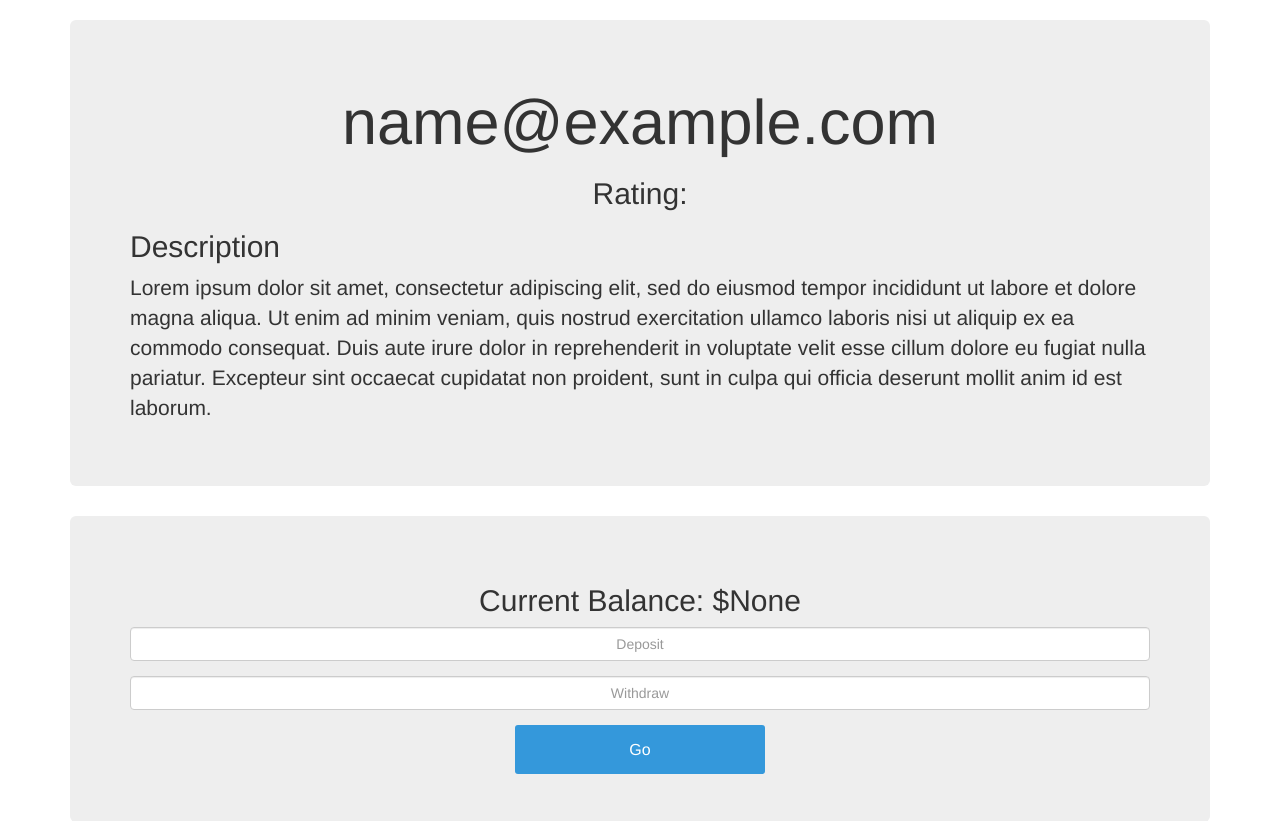
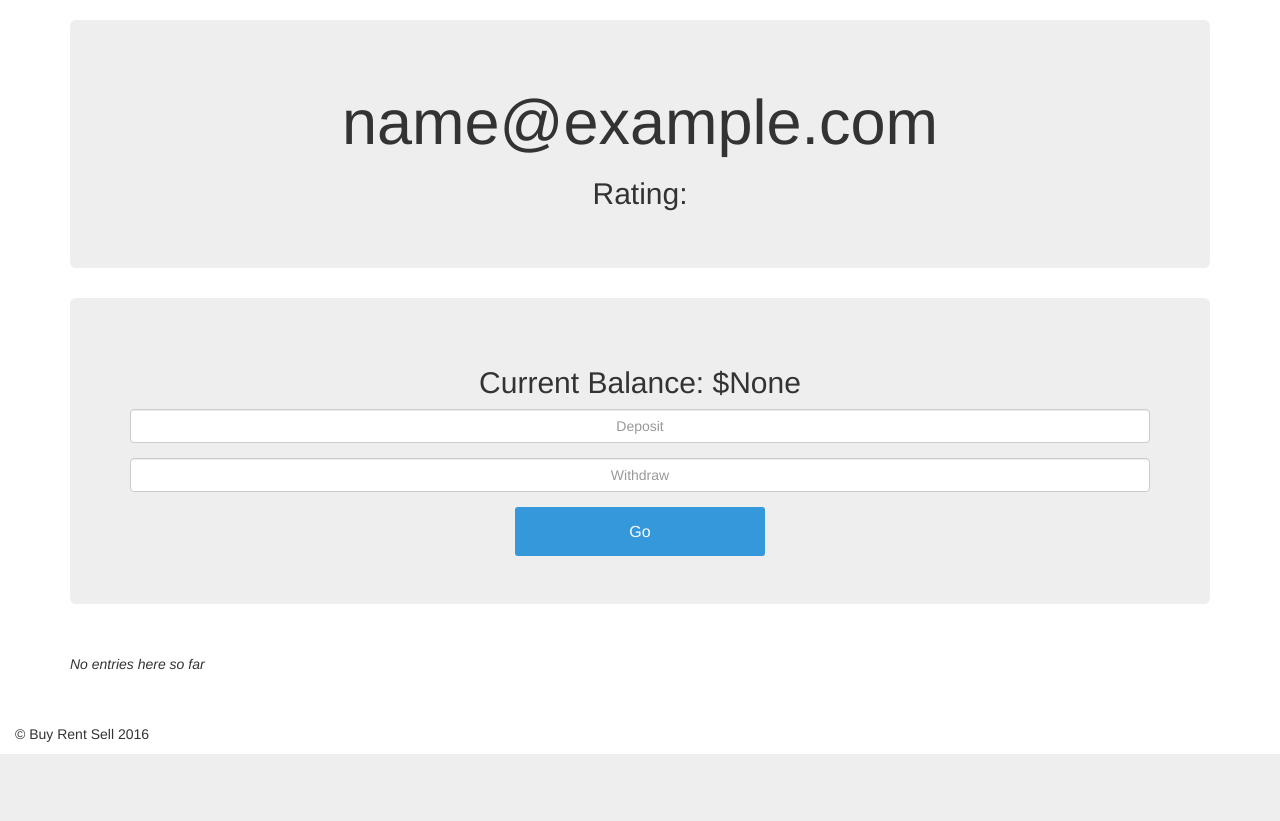
Before and after one commit to mhendri/buyrentsell, a Flask app: page /user/1 in a window 1280 px wide. Shown: the part 52-873 px from the top of the page. After the commit the page ends 806 px from the top, so only its background shows below. Run offline with Flask 2, Linux system fonts and the light colour scheme; the visitor is signed in with stand-in values (Sample User, id 1); data comes from the database, SQL or seed files in the repository; data that the repository does not hold is empty; some libraries are stand-ins or nearby versions.

Commit message:
Delete descirption

```diff
--- a/templates/user_profile.html
+++ b/templates/user_profile.html
@@ -7,11 +7,6 @@
 		<h1 align="center">{{ user.email }}</h1>
 		<h2 align="center">Rating:</h2>
 
-		<!-- Display the user inputted user description -->
-		<div id="description">
-	    <h2>Description</h2>
-			<p>Lorem ipsum dolor sit amet, consectetur adipiscing elit, sed do eiusmod tempor incididunt ut labore et dolore magna aliqua. Ut enim ad minim veniam, quis nostrud exercitation ullamco laboris nisi ut aliquip ex ea commodo consequat. Duis aute irure dolor in reprehenderit in voluptate velit esse cillum dolore eu fugiat nulla pariatur. Excepteur sint occaecat cupidatat non proident, sunt in culpa qui officia deserunt mollit anim id est laborum.</p>
-		</div>
 	</div>
 
 	<form class="deposit_withdraw" method="POST" id="deposit_withdraw">
```
